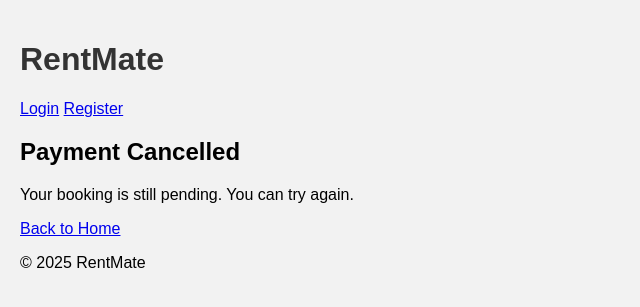
After one commit to GeorgeBarh/rent-mate-project, a Django app: page /rentals/payment-cancel/ in a window 1280 px wide. The commit adds this page. Shown: the top 307 px of the page, without its empty margins (0-640 px from the left). Run offline with Django 4.2, Linux system fonts and the light colour scheme.

Commit message:
Add Stripe Checkout session, success/cancel pages, and payment view

```diff
--- a/rentals/models.py
+++ b/rentals/models.py
@@ -8,7 +8,7 @@ class Booking(models.Model):
     start_date = models.DateField()
     end_date = models.DateField()
     created_at = models.DateTimeField(auto_now_add=True)
-    paid = models.BooleanField(default=False)  # New field for payment status
+    paid = models.BooleanField(default=False)
 
     def __str__(self):
         return f"{self.product.name} booked by {self.user.username} from {self.start_date} to {self.end_date}"
--- a/rentals/urls.py
+++ b/rentals/urls.py
@@ -4,4 +4,7 @@ from . import views
 urlpatterns = [
     path('<int:pk>/book/', views.book_product, name='book_product'),
     path('my-bookings/', views.my_bookings, name='my_bookings'),
+    path('create-checkout-session/<int:booking_id>/', views.create_checkout_session, name='create_checkout_session'),
+    path('payment-success/', views.payment_success, name='payment_success'),
+    path('payment-cancel/', views.payment_cancel, name='payment_cancel'),
 ]
--- a/rentals/views.py
+++ b/rentals/views.py
@@ -4,10 +4,18 @@ from .forms import BookingForm
 from .models import Booking
 from products.models import Product
 from django.contrib import messages
+import stripe
+from django.conf import settings
+from django.http import JsonResponse
+from django.views.decorators.csrf import csrf_exempt
+
+stripe.api_key = settings.STRIPE_SECRET_KEY
+
 
 @login_required
 def book_product(request, pk):
     product = get_object_or_404(Product, pk=pk)
+    booking = None
 
     if request.method == 'POST':
         form = BookingForm(request.POST)
@@ -15,7 +23,6 @@ def book_product(request, pk):
             start_date = form.cleaned_data['start_date']
             end_date = form.cleaned_data['end_date']
 
-            # Check for overlap
             conflicting = Booking.objects.filter(
                 product=product,
                 start_date__lte=end_date,
@@ -29,8 +36,12 @@ def book_product(request, pk):
                 booking.user = request.user
                 booking.product = product
                 booking.save()
-                messages.success(request, 'Your booking has been confirmed!')
-                return redirect('product_detail', pk=product.pk)
+                messages.success(request, 'Booking created! Please proceed to payment.')
+                return render(request, 'rentals/book_product.html', {
+                    'form': form,
+                    'product': product,
+                    'booking': booking
+                })
     else:
         form = BookingForm()
 
@@ -39,7 +50,45 @@ def book_product(request, pk):
         'product': product
     })
 
+
 @login_required
 def my_bookings(request):
     bookings = Booking.objects.filter(user=request.user).order_by('-start_date')
     return render(request, 'rentals/my_bookings.html', {'bookings': bookings})
+
+
+@login_required
+def create_checkout_session(request, booking_id):
+    booking = get_object_or_404(Booking, pk=booking_id, user=request.user)
+
+    domain_url = 'http://127.0.0.1:8000/'  # Replace with live domain on deployment
+
+    try:
+        checkout_session = stripe.checkout.Session.create(
+            payment_method_types=['card'],
+            mode='payment',
+            line_items=[{
+                'price_data': {
+                    'currency': 'usd',
+                    'unit_amount': int(booking.total_price() * 100),  # Stripe needs cents
+                    'product_data': {
+                        'name': f'Rental: {booking.product.name}',
+                    },
+                },
+                'quantity': 1,
+            }],
+            metadata={'booking_id': booking.id},
+            success_url=domain_url + 'rentals/payment-success/',
+            cancel_url=domain_url + 'rentals/payment-cancel/',
+        )
+        return redirect(checkout_session.url)
+    except Exception as e:
+        return JsonResponse({'error': str(e)})
+
+
+def payment_success(request):
+    return render(request, 'rentals/payment_success.html')
+
+
+def payment_cancel(request):
+    return render(request, 'rentals/payment_cancel.html')
--- /dev/null
+++ b/templates/rentals/payment_cancel.html
@@ -0,0 +1,9 @@
+{% extends 'base.html' %}
+
+{% block title %}Payment Cancelled{% endblock %}
+
+{% block content %}
+<h2>Payment Cancelled</h2>
+<p>Your booking is still pending. You can try again.</p>
+<a href="/">Back to Home</a>
+{% endblock %}
```
Also changed, not shown: templates/rentals/book_product.html (+14 -2 lines), templates/rentals/payment_sucess.html (added, +9 -0 lines).
